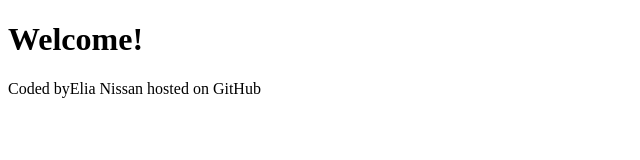
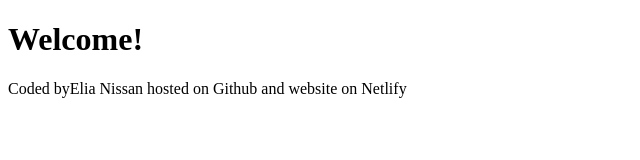
Before and after one commit to elianissan/Week-7-Weather-Forecast, a plain HTML site: page index.html in a window 1280 px wide. Shown: the whole page, without its empty margins (0-640 px from the left). Drawn offline with Linux system fonts and the light colour scheme.

Commit message:
Added links

```diff
--- a/index.html
+++ b/index.html
@@ -9,8 +9,9 @@
     <h1>Welcome!</h1>
     <footer>
       Coded by<a ref="https://github.com/elianissan"></a>Elia Nissan hosted on
-      <a ref="https://github.com/elianissan/Week-7-Weather-Forecast"></a>
-      GitHub
+      <a ref="https://github.com/elianissan/Week-7-Weather-Forecast">Github</a>
+      and website on
+      <a ref="https://week7weatherforecest.netlify.app/">Netlify</a>
     </footer>
   </body>
 </html>
```
